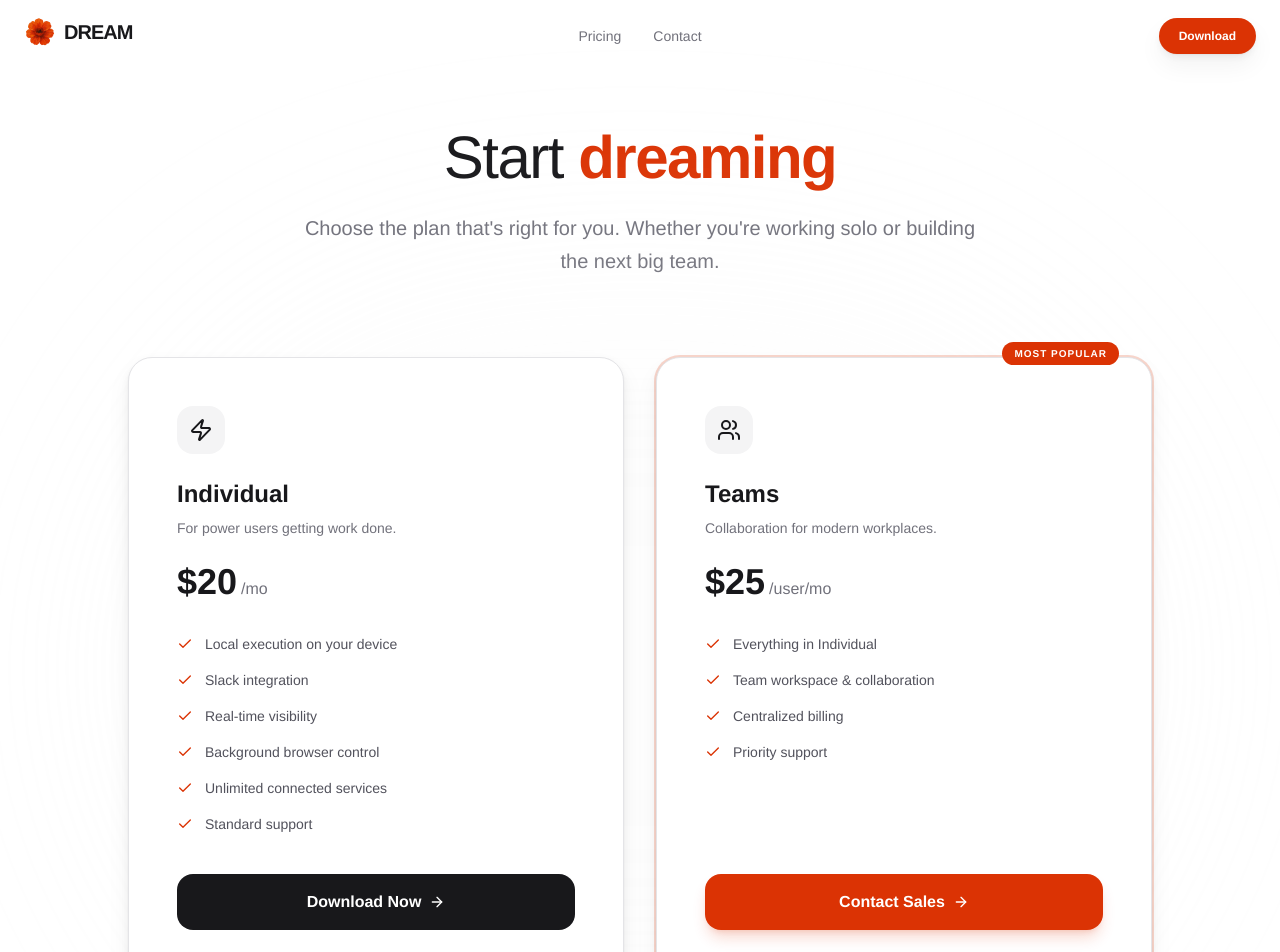
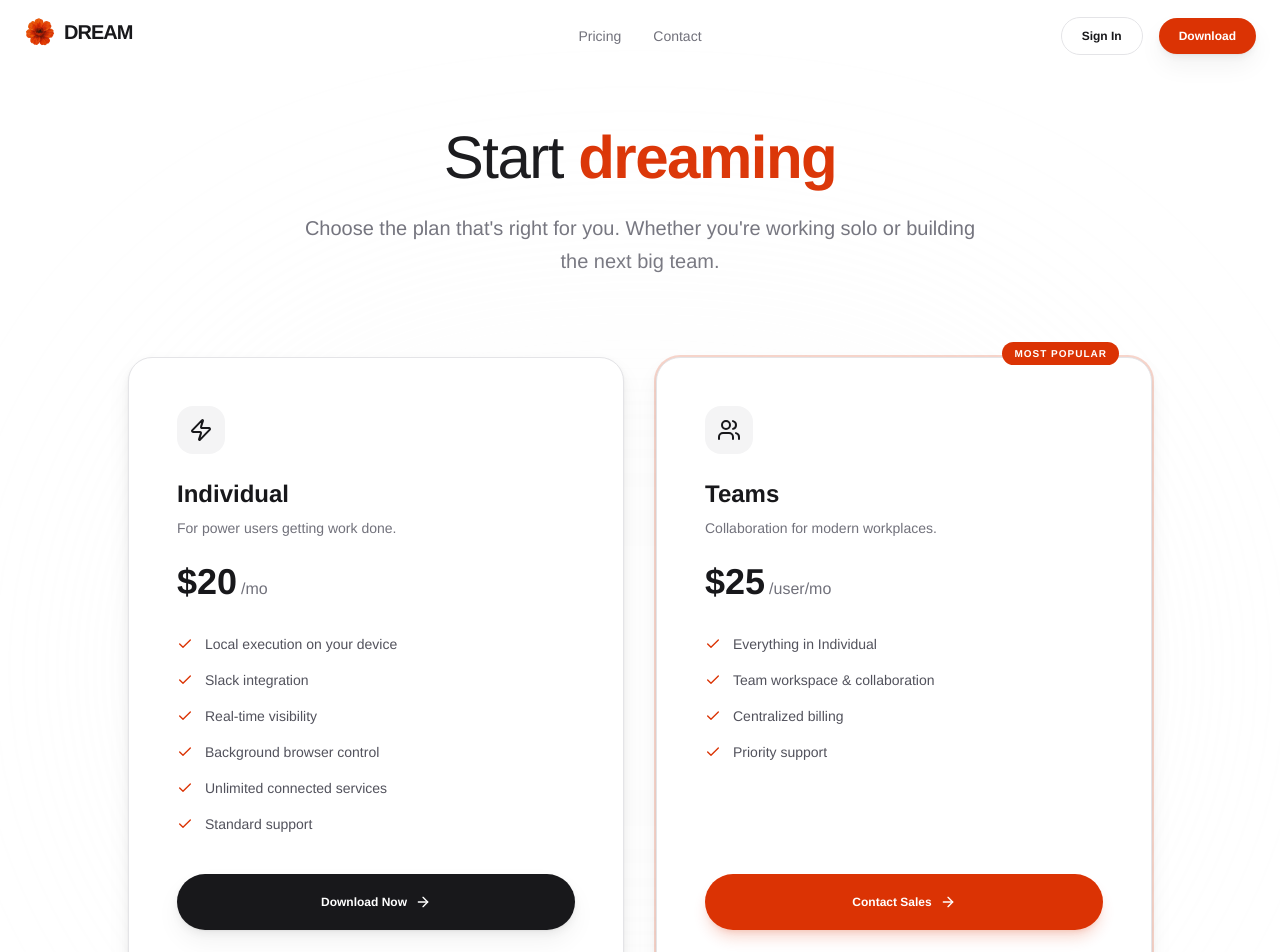
Before and after one commit to lookupscale/dream-landing, a Next.js app: page /pricing in a window 1280 px wide. Shown: the top 952 px of the page. Built offline with nearby package versions, Linux system fonts and the light colour scheme.

Commit message:
wrap text

```diff
--- a/src/app/contact/page.tsx
+++ b/src/app/contact/page.tsx
@@ -4,6 +4,7 @@ import { useState } from "react";
 import { motion } from "framer-motion";
 import { Navbar, Footer } from "@/components/layout";
 import { ArrowRight, Send, CheckCircle2, Loader2 } from "lucide-react";
+import { Button } from "@/components/ui";
 
 export default function ContactPage() {
   const [status, setStatus] = useState<"idle" | "loading" | "success" | "error">("idle");
@@ -75,12 +76,13 @@ export default function ContactPage() {
                 <p className="text-zinc-500 dark:text-zinc-400 mb-8">
                   Thank you for reaching out. We'll be in touch soon.
                 </p>
-                <button
+                <Button
                   onClick={() => setStatus("idle")}
-                  className="px-6 py-3 bg-zinc-100 dark:bg-white/5 text-zinc-900 dark:text-white font-medium rounded-full hover:bg-zinc-200 dark:hover:bg-white/10 transition-all"
+                  variant="secondary"
+                  size="md"
                 >
                   Send another message
-                </button>
+                </Button>
               </motion.div>
             ) : (
               <form onSubmit={handleSubmit} className="space-y-6">
@@ -121,10 +123,10 @@ export default function ContactPage() {
                   />
                 </div>
 
-                <button
+                <Button
                   disabled={status === "loading"}
                   type="submit"
-                  className="w-full py-5 bg-brand-primary text-white font-bold rounded-2xl flex items-center justify-center gap-3 shadow-lg shadow-brand-primary/20 hover:bg-brand-primary/90 transition-all disabled:opacity-50 disabled:cursor-not-allowed group"
+                  className="w-full h-15 gap-3 shadow-premium shadow-brand-primary/20 group"
                 >
                   {status === "loading" ? (
                     <Loader2 className="w-5 h-5 animate-spin" />
@@ -134,7 +136,7 @@ export default function ContactPage() {
                       <Send className="w-4 h-4 group-hover:translate-x-1 group-hover:-translate-y-1 transition-transform" />
                     </>
                   )}
-                </button>
+                </Button>
 
                 {status === "error" && (
                   <p className="text-center text-red-500 text-sm font-medium">
--- a/src/app/pricing/page.tsx
+++ b/src/app/pricing/page.tsx
@@ -4,7 +4,7 @@ import { motion } from "framer-motion";
 import { Navbar, Footer } from "@/components/layout";
 import { Check, ArrowRight, Zap, Users, Globe, ShieldCheck } from "lucide-react";
 import Link from "next/link";
-import { Badge } from "@/components/ui/Badge";
+import { Badge, Button } from "@/components/ui";
 
 const SHARED_FEATURES = [
   "Local execution on your device",
@@ -82,10 +82,10 @@ export default function PricingPage() {
                 ))}
               </div>
 
-              <button className="w-full py-4 bg-zinc-900 dark:bg-white text-white dark:text-zinc-900 font-bold rounded-2xl hover:opacity-90 transition-all flex items-center justify-center gap-2 group">
+              <Button className="w-full h-14 bg-zinc-900 dark:bg-white text-white dark:text-zinc-900 gap-2 group">
                 Download Now
                 <ArrowRight className="w-4 h-4 group-hover:translate-x-1 transition-transform" />
-              </button>
+              </Button>
             </motion.div>
 
             {/* Teams Plan */}
@@ -120,10 +120,10 @@ export default function PricingPage() {
                 ))}
               </div>
 
-              <Link href="/contact" className="w-full py-4 bg-brand-primary text-white font-bold rounded-2xl shadow-lg shadow-brand-primary/20 hover:bg-brand-primary/90 transition-all flex items-center justify-center gap-2 group">
+              <Button href="/contact" className="w-full h-14 gap-2 group shadow-lg shadow-brand-primary/20">
                 Contact Sales
                 <ArrowRight className="w-4 h-4 group-hover:translate-x-1 transition-transform" />
-              </Link>
+              </Button>
             </motion.div>
           </div>
 
--- a/src/components/layout/Navbar.tsx
+++ b/src/components/layout/Navbar.tsx
@@ -6,6 +6,8 @@ import Link from "next/link";
 import { Menu, X } from "lucide-react";
 import { motion, AnimatePresence } from "framer-motion";
 import { NAV_LINKS } from "@/constants/navigation";
+
+import { Button } from "@/components/ui/Button";
 
 export const Navbar = () => {
   const [isScrolled, setIsScrolled] = useState(false);
@@ -60,9 +62,12 @@ export const Navbar = () => {
 
           {/* Right: Actions */}
           <div className="flex-1 flex justify-end items-center gap-4">
-            <button className="hidden sm:block px-5 py-2.5 bg-brand-primary text-white text-xs font-semibold rounded-full hover:bg-brand-primary/90 transition-all shadow-premium hover:shadow-premium-hover hover:-translate-y-0.5 active:translate-y-0">
+            <Button variant="outline" className="hidden sm:inline-flex">
+              Sign In
+            </Button>
+            <Button className="hidden sm:inline-flex">
               Download
-            </button>
+            </Button>
 
             {/* Mobile Menu Toggle */}
             <button
@@ -107,11 +112,14 @@ export const Navbar = () => {
                 initial={{ opacity: 0, x: -20 }}
                 animate={{ opacity: 1, x: 0 }}
                 transition={{ delay: NAV_LINKS.length * 0.1 }}
-                className="pt-6 border-t border-zinc-100 dark:border-white/10"
+                className="pt-6 border-t border-zinc-100 dark:border-white/10 flex flex-col gap-4"
               >
-                <button className="w-full py-5 bg-brand-primary text-white font-bold rounded-2xl shadow-lg shadow-brand-primary/20 flex items-center justify-center gap-2 group">
+                <Button variant="outline" size="lg" className="w-full">
+                  Sign In
+                </Button>
+                <Button size="lg" className="w-full">
                   Download App
-                </button>
+                </Button>
               </motion.div>
             </div>
           </motion.div>
--- a/src/components/sections/Hero/Hero.tsx
+++ b/src/components/sections/Hero/Hero.tsx
@@ -4,7 +4,7 @@ import { motion, useScroll, useTransform } from "framer-motion";
 import { ArrowRight } from "lucide-react";
 import { useState, useRef, useEffect } from "react";
 import { SlackSimulation } from "./SlackSimulation";
-import { DreamTag } from "../../ui";
+import { DreamTag, Button } from "../../ui";
 import { SCENARIOS } from "../../../constants/landing-data";
 
 export const Hero = () => {
@@ -47,10 +47,10 @@ export const Hero = () => {
           transition={{ duration: 0.8, ease: [0.23, 1, 0.32, 1] }}
           className="text-lg md:text-2xl lg:text-3xl font-medium tracking-tight mb-12 text-zinc-900 dark:text-white"
         >
-          <span className="block mb-2">
-            Message <DreamTag /> in Slack like a coworker.
+          <span className="md:block md:mb-2">
+            Message <DreamTag /> in Slack like a coworker.{" "}
           </span>
-          <span className="block">
+          <span className="md:block">
             Dream uses your browser to
             <span className="underline decoration-brand-primary/30 underline-offset-8"> get real work done.</span>
           </span>
--- /dev/null
+++ b/src/components/ui/Button.tsx
@@ -0,0 +1,73 @@
+"use client";
+
+import { motion, HTMLMotionProps } from "framer-motion";
+import { cn } from "../../lib/utils";
+import React from "react";
+
+import Link from "next/link";
+
+interface ButtonProps extends Omit<HTMLMotionProps<"button">, "children"> {
+  variant?: "primary" | "outline" | "ghost" | "secondary";
+  size?: "xs" | "sm" | "md" | "lg";
+  children: React.ReactNode;
+  className?: string;
+  href?: string;
+}
+
+const MotionLink = motion(Link);
+
+export const Button = React.forwardRef<HTMLButtonElement | HTMLAnchorElement, ButtonProps>(
+  ({ variant = "primary", size = "sm", children, className, href, ...props }, ref) => {
+    const variants = {
+      primary: "bg-brand-primary text-white shadow-premium hover:bg-brand-primary/90",
+      outline: "bg-transparent border border-zinc-200 dark:border-white/10 text-zinc-900 dark:text-white hover:bg-zinc-50 dark:hover:bg-white/5",
+      ghost: "bg-transparent text-zinc-500 hover:text-zinc-900 dark:text-zinc-400 dark:hover:text-white hover:bg-zinc-100 dark:hover:bg-white/5",
+      secondary: "bg-zinc-100 dark:bg-white/5 text-zinc-900 dark:text-white hover:bg-zinc-200 dark:hover:bg-white/10",
+    };
+
+    const sizes = {
+      xs: "px-3 py-1.5 text-[10px]",
+      sm: "px-5 py-2.5 text-xs",
+      md: "px-6 py-3 text-sm",
+      lg: "px-8 py-4 text-base",
+    };
+
+    const commonClasses = cn(
+      "inline-flex items-center justify-center font-semibold rounded-full transition-all duration-200",
+      variants[variant],
+      sizes[size],
+      className
+    );
+
+    const animationProps = {
+      whileHover: { y: -1 },
+      whileTap: { y: 0 },
+    };
+
+    if (href) {
+      return (
+        <MotionLink
+          href={href}
+          className={commonClasses}
+          {...animationProps}
+          {...(props as any)}
+        >
+          {children}
+        </MotionLink>
+      );
+    }
+
+    return (
+      <motion.button
+        ref={ref as any}
+        className={commonClasses}
+        {...animationProps}
+        {...props}
+      >
+        {children}
+      </motion.button>
+    );
+  }
+);
+
+Button.displayName = "Button";
--- a/src/components/ui/index.ts
+++ b/src/components/ui/index.ts
@@ -2,3 +2,4 @@ export * from "./DreamTag";
 export * from "./AppTag";
 export * from "./Badge";
 export * from "./SectionHeader";
+export * from "./Button";
```
